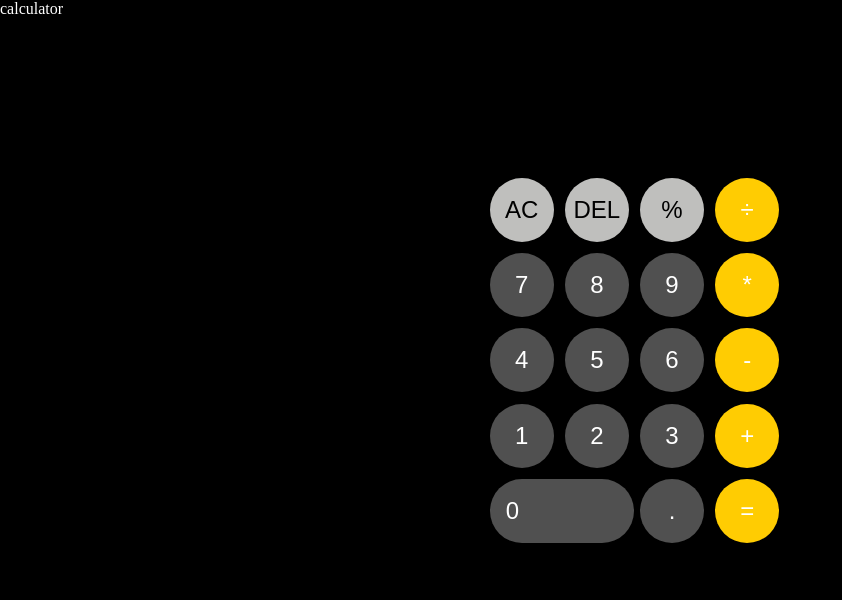
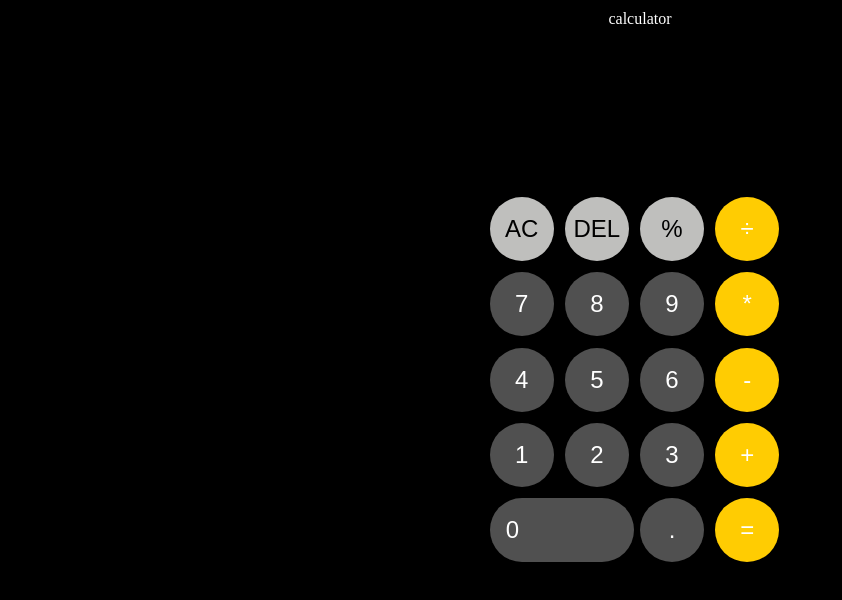
Before and after one commit to Elochukwu3/Calculator-II, a React (Create React App) app: page / in a window 1280 px wide. Shown: the top 600 px of the page, without its empty margins (0-842 px from the left). Built offline with nearby package versions, Linux system fonts and the light colour scheme.

Commit message:
blink removed

```diff
--- a/src/App.js
+++ b/src/App.js
@@ -25,7 +25,7 @@ function App() {
       <div className='grid-container'>
       <div className='screen'>
       <div className='previous-operand'>{formatOperand(previousNumber)}</div>
-      <div className='current'>{formatOperand(currentNumber)}</div>
+      <div className='current'>{formatOperand(currentNumber)} <span className='cusor-text'></span></div>
       </div>
       <button value={"Ac"} className="white" onClick={()=> dispatch({type:'clear'})}>Ac</button>
       <button value={"+/-"} className="white" onClick={()=> dispatch({type: 'delete'})}>del</button>
--- a/src/components/Style.css
+++ b/src/components/Style.css
@@ -7,7 +7,7 @@
     text-decoration: none;
 }
 html{
-    overflow: hidden;
+    /* overflow-x: hidden; */
 }
 body{
     min-height: 100vh;
@@ -15,7 +15,10 @@ body{
 }
 .head{
     color: #fff;
+    text-align: center;
+    padding: .6rem 0;
 }
+
 .page-container{
     display: flex;
     justify-content: center;
```
